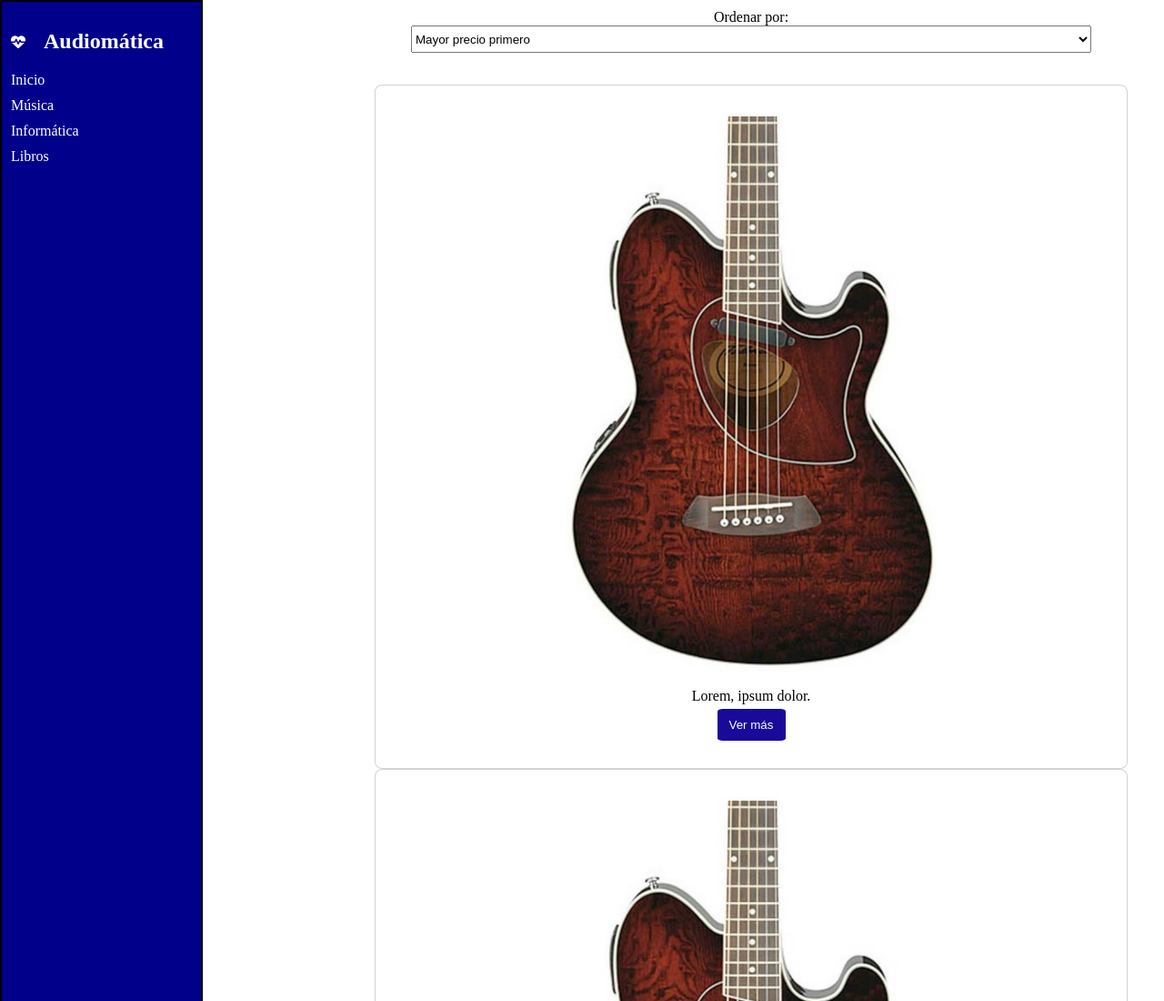
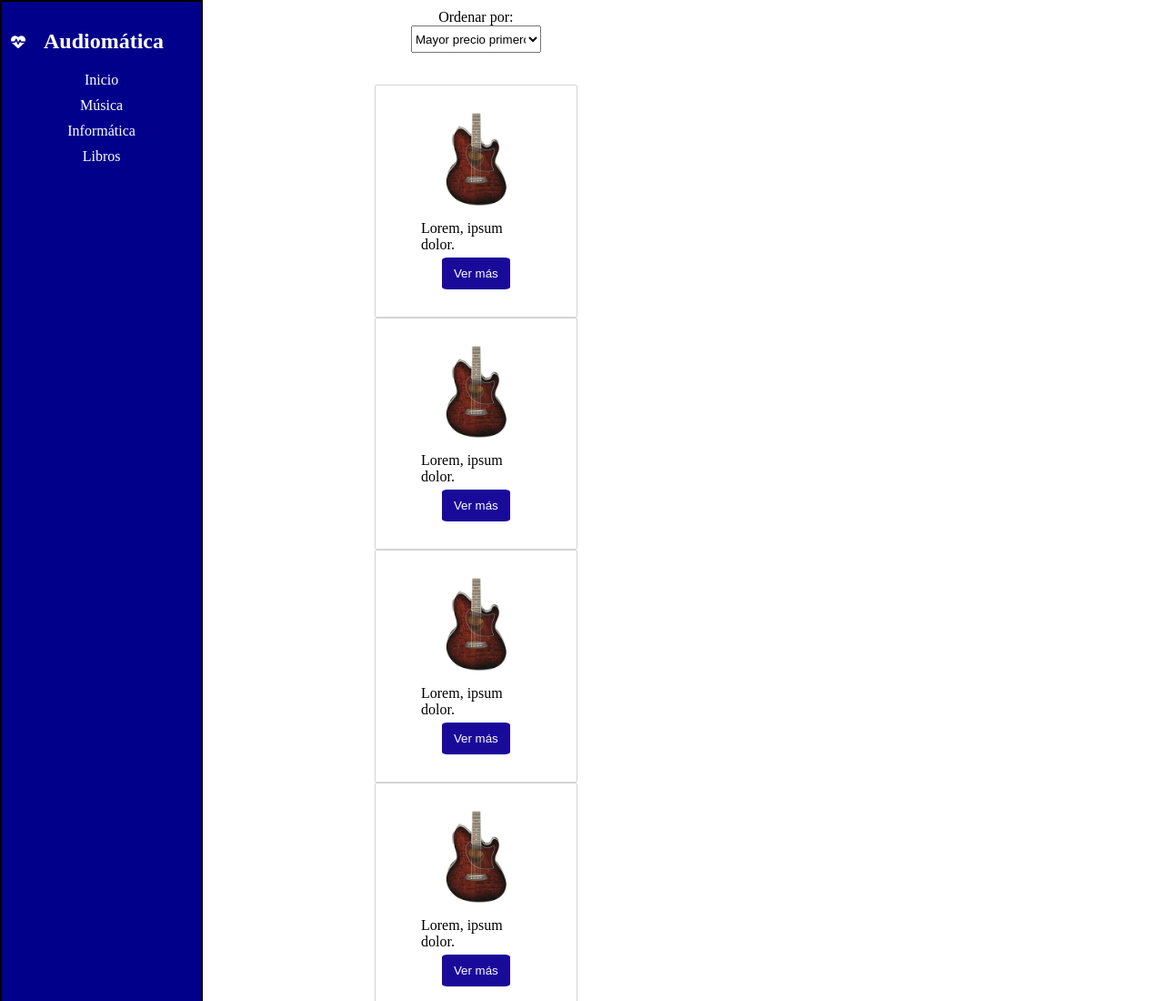
Before and after one commit to Danielignacioc/mqueries, a plain HTML site: page index.html in a window 1280 px wide. Shown: the top 1100 px of the page at 91% size. Drawn offline with Linux system fonts and the light colour scheme.

Commit message:
probando grid template columns

```diff
--- a/assets/css/index.css
+++ b/assets/css/index.css
@@ -103,7 +103,6 @@ footer {
     font-size: 20px;
 }
 @media (min-width: 576px) {
-/* USAR BIEN GRID TEMPLATES AREAS */
     body {
         display: grid;
         grid-template-areas:
@@ -111,6 +110,7 @@ footer {
         "navegacion productos"
         "navegacion productos"
         "pie productos";
+        grid-template-columns: repeat(4, 1fr);
     }
 
     .ftr {
@@ -133,6 +133,7 @@ footer {
         flex-direction: column;
         list-style: none;
         gap: 10px;
+        text-align: center;
     }
 
     aside h2 {
@@ -150,9 +151,4 @@ footer {
         display: flex;
         width: 60% ;
     }
-
-    /* .productos__producto {
-        display: grid;
-        grid-template-rows:1fr 1fr 1fr 1fr ;
-    } */
 }
```
